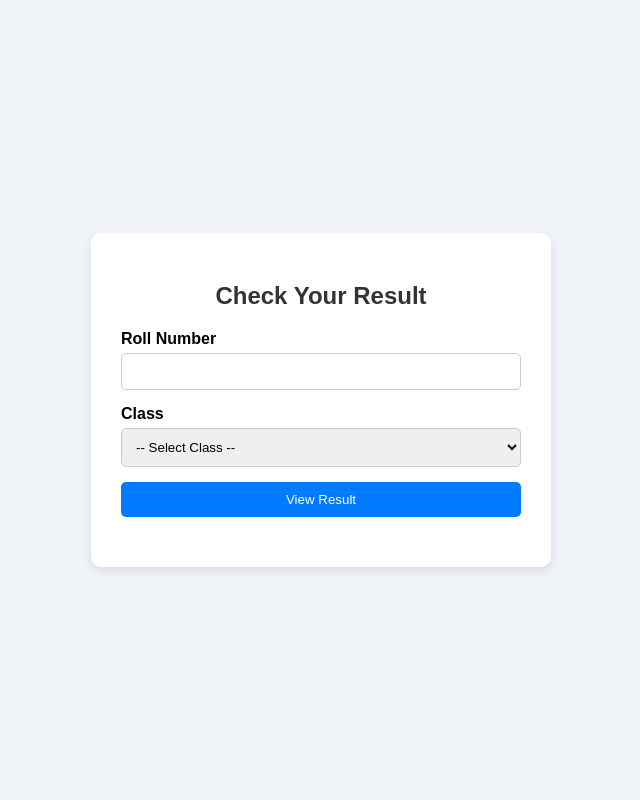
After one commit to iam-blank/school, a Flask app: page /result in a window 1280 px wide. The commit adds this page. Shown: the whole page, without its empty margins (319-959 px from the left). Run offline with Flask 3, Linux system fonts and the light colour scheme.

Commit message:
veiw result section add

```diff
--- a/app.py
+++ b/app.py
@@ -1,11 +1,26 @@
-from flask import Flask, render_template, request, redirect, flash
+from flask import Flask, render_template, request, redirect, flash, url_for
 import smtplib
 from email.message import EmailMessage
 import os
+from pymongo import MongoClient
+from pymongo.server_api import ServerApi
 
 school_email = os.getenv('school_email')
 EMAIL_PASSWORD = os.getenv('EMAIL_PASSWORD')
 admin_email = os.getenv('admin_email')
+
+
+# Create a new client and connect to the server
+uri =os.getenv('uri')
+client = MongoClient(uri, server_api=ServerApi('1'))
+
+
+# try:
+#     client.admin.command('ping')
+#     print("Pinged your deployment. You successfully connected to MongoDB!")
+# except Exception as e:
+#     print(e)
+
 
 
 def send_admission_email(name, email, phone, message):
@@ -115,6 +130,26 @@ def contact():
 
     return render_template('contact.html')
 
+@app.route('/result', methods =['GET','POST'])
+def result():
+    if request.method == 'POST':
+        roll = request.form['roll']
+        class_ = request.form['class']
+        unique_id = roll+ class_
+
+        # uri = os.getenv('MONGO_URI')
+        # client = MongoClient(uri)
+        results = client['school']['result']
+        result = results.find_one({'roll': roll, 'class': class_})
+        # code to render html file
+        if result :
+             return render_template('displayresult.html', result=result)
+        else :
+            flash("result not found check class and roll no. and try again")
+            return redirect(url_for('result'))
+
+    return render_template('result.html')
+
 
 if __name__ == '__main__':
     app.run(debug=True)
--- a/templates/index.html
+++ b/templates/index.html
@@ -137,6 +137,7 @@
         <li>📘 Mid-term exams start from 10th September 2025. Time table will be published soon.</li>
         <li>🖥️ Computer lab upgrade will begin from 1st August 2025. Limited access during this period.</li>
         <li>🚌 New school transport routes updated on 15th July 2025. Check notice board in admin office.</li>
+        <li style="color: red;">   result declared!!! <a href="{{url_for('result')}}"> link</a></li>
       </ul>
     </div>
   </div>
--- /dev/null
+++ b/templates/result.html
@@ -0,0 +1,121 @@
+<!DOCTYPE html>
+<html lang="en">
+<head>
+  <meta charset="UTF-8" />
+  <meta name="viewport" content="width=device-width, initial-scale=1.0"/>
+  <title>Check Result - School Website</title>
+  <style>
+    body {
+      font-family: Arial, sans-serif;
+      background: #f0f4f8;
+      display: flex;
+      justify-content: center;
+      align-items: center;
+      height: 100vh;
+      margin: 0;
+    }
+
+    .result-container {
+      background: #fff;
+      padding: 30px;
+      border-radius: 10px;
+      box-shadow: 0 4px 10px rgba(0,0,0,0.1);
+      width: 100%;
+      max-width: 400px;
+      text-align: center;
+    }
+
+    .result-container h2 {
+      margin-bottom: 20px;
+      color: #333;
+    }
+
+    .form-group {
+      margin-bottom: 15px;
+      text-align: left;
+    }
+
+    label {
+      display: block;
+      margin-bottom: 5px;
+      font-weight: bold;
+    }
+
+    input[type="text"],
+    select {
+      width: 100%;
+      padding: 10px;
+      box-sizing: border-box;
+      border: 1px solid #ccc;
+      border-radius: 5px;
+    }
+
+    button {
+      padding: 10px 20px;
+      background-color: #007bff;
+      color: white;
+      border: none;
+      border-radius: 5px;
+      cursor: pointer;
+      width: 100%;
+    }
+
+    button:hover {
+      background-color: #0056b3;
+    }
+
+    .result-message {
+      margin-top: 20px;
+      font-size: 16px;
+      color: green;
+    }
+  </style>
+</head>
+<body>
+
+  <div class="result-container">
+    <h2>Check Your Result</h2>
+    <form action="{{url_for('result')}}" method="POST">
+      <div class="form-group">
+        <label for="roll">Roll Number</label>
+        <input type="text" id="roll" name="roll" required />
+      </div>
+      <div class="form-group">
+        <label for="class">Class</label>
+        <select id="class" name="class" required>
+          <option value="">-- Select Class --</option>
+          <option value="1">Class 1</option>
+          <option value="2">Class 2</option>
+          <option value="3">Class 3</option>
+          <option value="4">Class 4</option>
+          <option value="5">Class 5</option>
+          <option value="6">Class 6</option>
+          <option value="7">Class 7</option>
+          <option value="8">Class 8</option>
+          <option value="9">Class 9</option>
+          <option value="10">Class 10</option>
+        </select>
+      </div>
+      <button type="submit">View Result</button>
+    </form>
+
+    {% with messages = get_flashed_messages() %}
+  {% if messages %}
+    <div style="color: red; margin-bottom: 10px;">
+      {% for message in messages %}
+        <p>{{ message }}</p>
+      {% endfor %}
+    </div>
+  {% endif %}
+{% endwith %}
+
+
+    <!-- Placeholder for result message -->
+    <!-- This can be rendered by backend or shown using JS -->
+    <div class="result-message">
+      <!-- Result will appear here after form submission -->
+    </div>
+  </div>
+
+</body>
+</html>
```
Also changed, not shown: templates/displayresult.html (added, +53 -0 lines).
